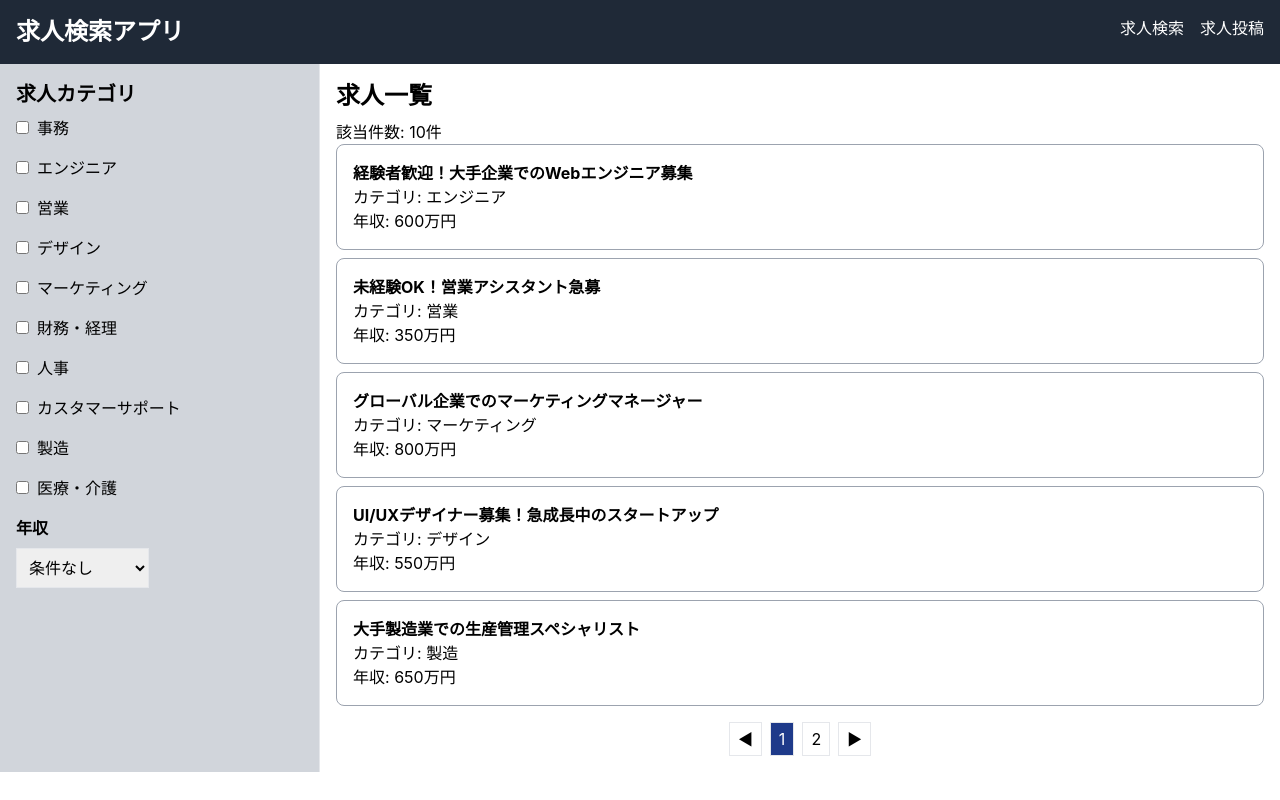
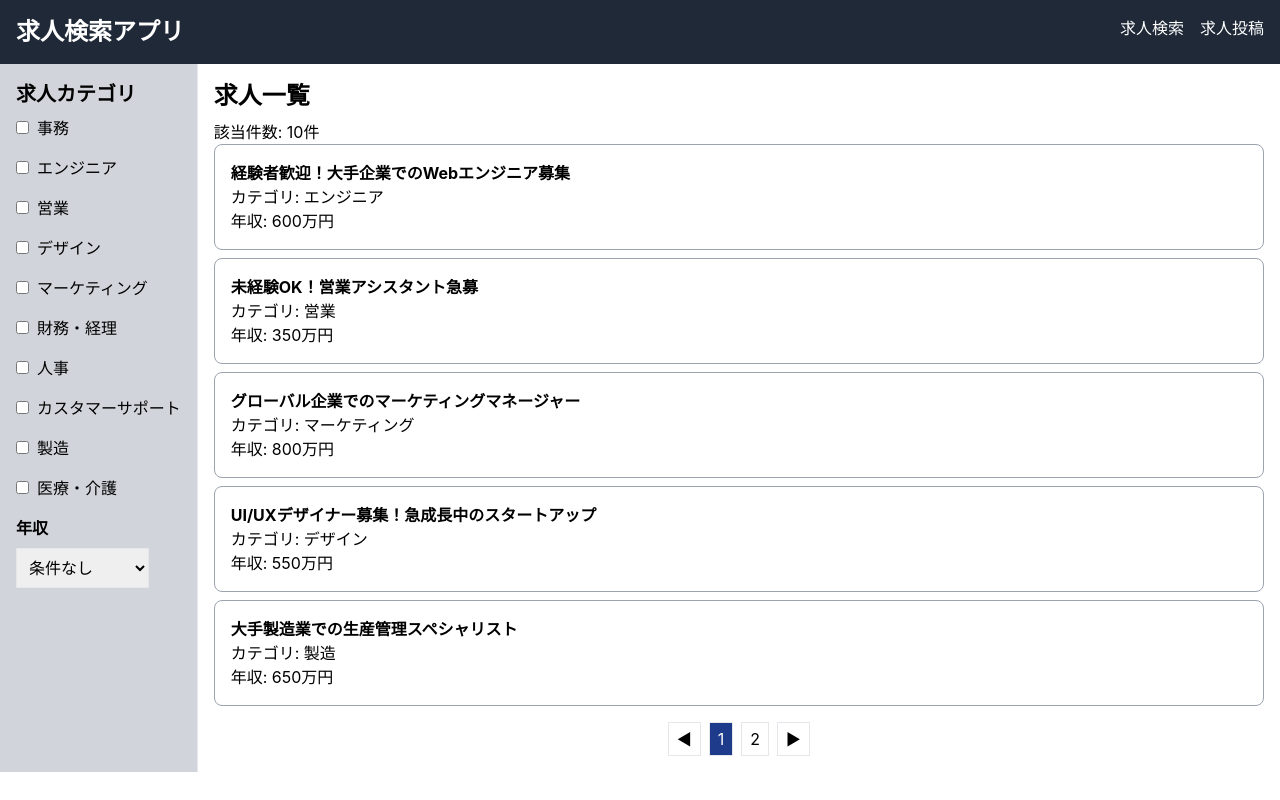
Before and after one commit to uyamamoto/job-offer-app, a React (Create React App) app: page / in a window 1280 px wide. Built offline with nearby package versions, Linux system fonts and the light colour scheme.

Commit message:
Improve style

```diff
--- a/src/JobListPage.tsx
+++ b/src/JobListPage.tsx
@@ -53,7 +53,7 @@ const JobListPage: React.FC<JobListPageProps> = ({ jobs }) => {
 
   return (
     <div className="flex">
-      <div className="w-1/4 p-4 border-r bg-gray-300">
+      <div className="w-400 p-4 border-r bg-gray-300">
         <h2 className="font-bold mb-2 text-xl">求人カテゴリ</h2>
         <div className="mb-4">
           <input type="checkbox" value="事務" onChange={handleCategoryChange} />
@@ -103,7 +103,7 @@ const JobListPage: React.FC<JobListPageProps> = ({ jobs }) => {
           <option value="700">700万円以上</option>
         </select>
       </div>
-      <div className="w-3/4 p-4">
+      <div className="flex-grow p-4">
       <h2 className="font-bold mb-2 text-2xl">求人一覧</h2>
       <p>該当件数: {filteredJobs.length}件</p>
         {filteredJobs.length > 0 ? (
```
